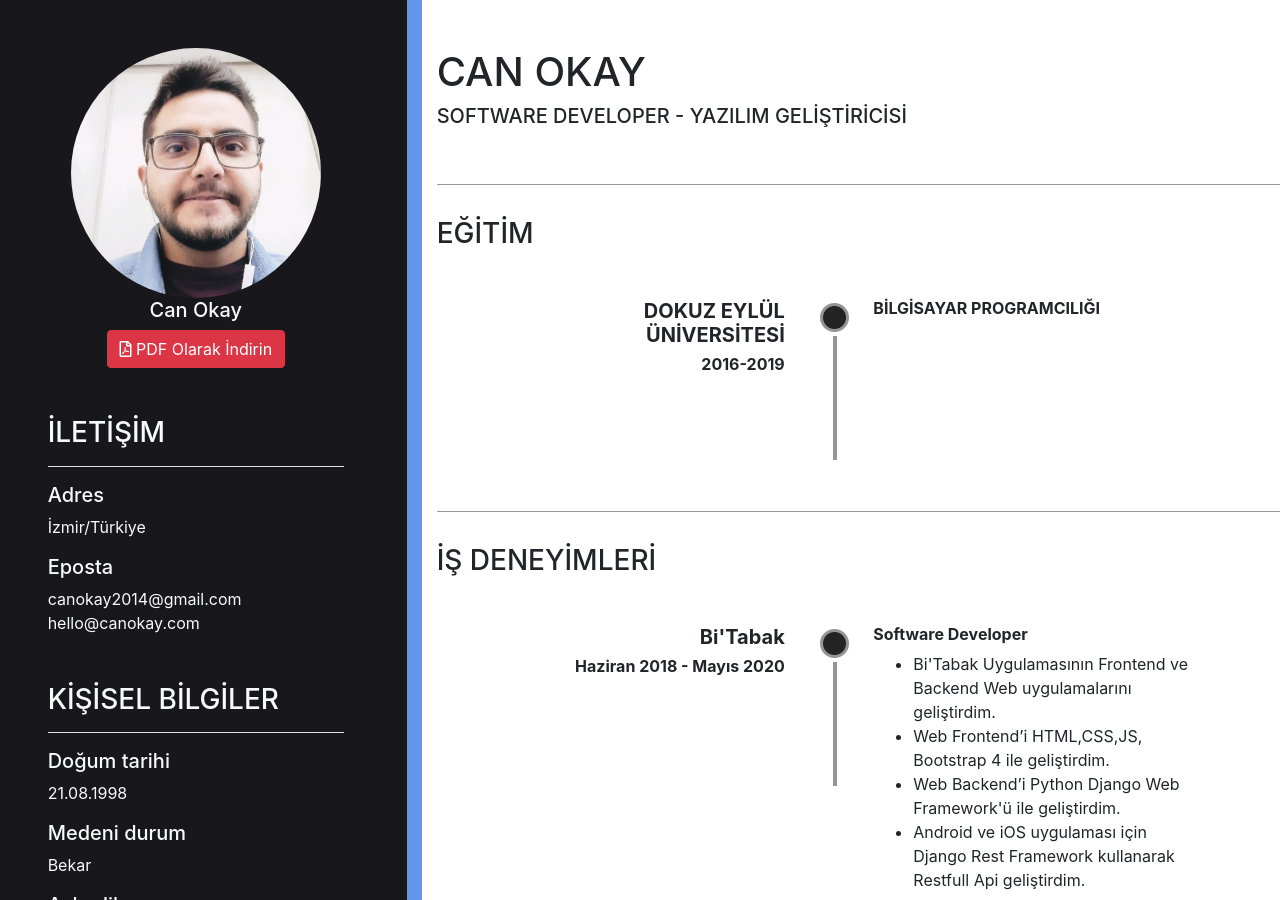
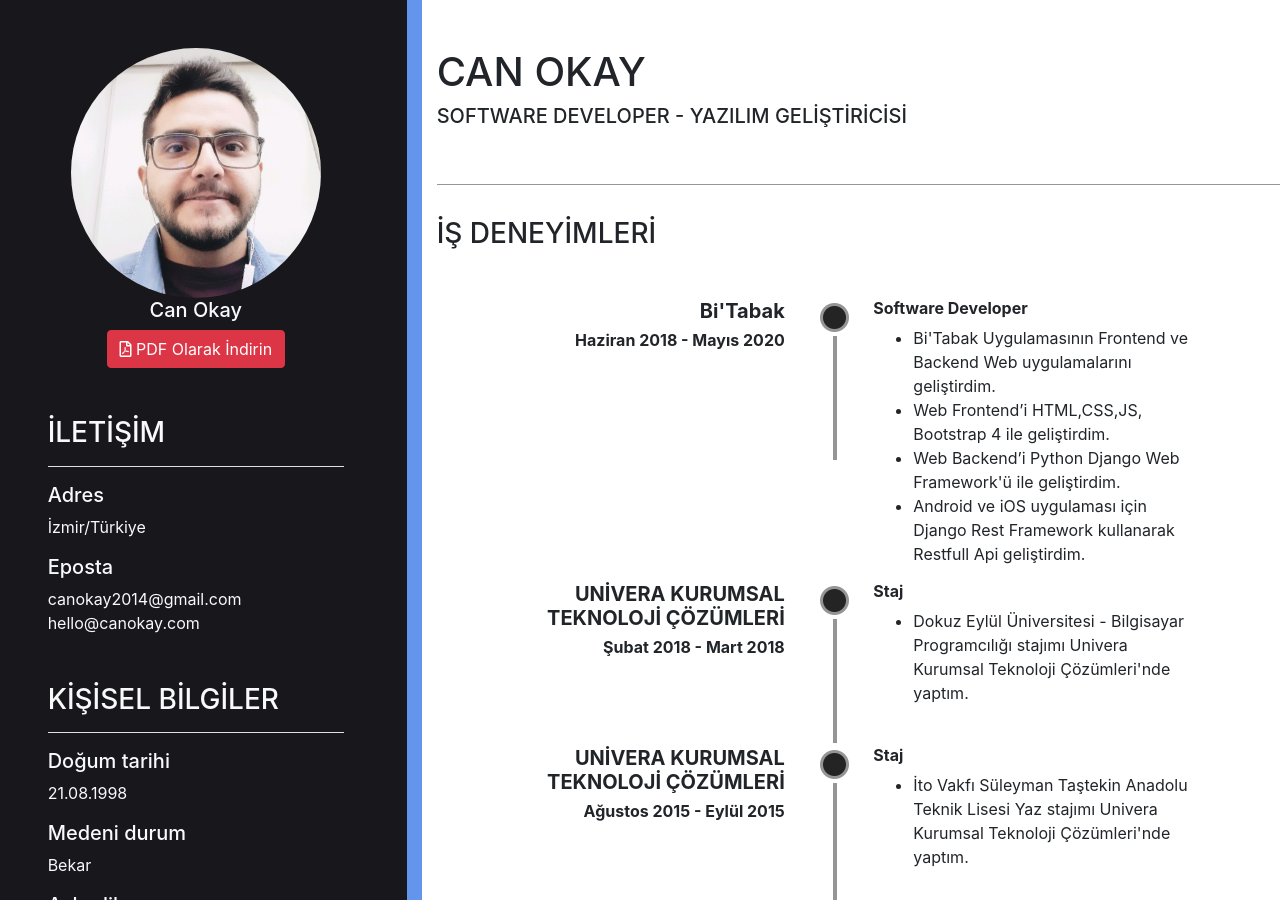
Before and after one commit to canokay/canokay.github.io, a Jekyll site: the page cv.html, which Jekyll copies as it is, in a window 1280 px wide and 900 px high. Built offline with Jekyll 4.4.1, drawn with Linux system fonts in a browser that asks for light colours; nearby versions of some CDN libraries.

Commit message:
Update cv.html

```diff
--- a/cv.html
+++ b/cv.html
@@ -133,29 +133,6 @@
                 </div>
 
 
-                <hr class="main-border">
-
-
-                <div class="row">
-                    <div class="container">
-                    <h3>EĞİTİM</h3>
-                        <div class="col-md-10 ml-auto mr-auto mt-5">
-                            <div class="row">
-                                <div class="col-md-5">
-                                    <h5 class="text-right font-weight-bold timeline-left-title">DOKUZ EYLÜL ÜNİVERSİTESİ</h5>
-                                    <h6 class="text-right font-weight-bold timeline-left-title">2016-2019</h6>
-                                </div>
-                                <div class="col-md-1">
-                                    <img src="https://raw.githubusercontent.com/canokay/canokay.github.io/master/assets/images/timeline.png" alt="" srcset="" class="timeline">
-                                </div>
-                                <div class="col-md-6">
-                                    <h6 class="text-left font-weight-bold">BİLGİSAYAR PROGRAMCILIĞI</h6>
-                                </div>
-                            </div>
-
-                        </div>
-                    </div>
-                </div>
 
                 <hr class="main-border">
 
```
